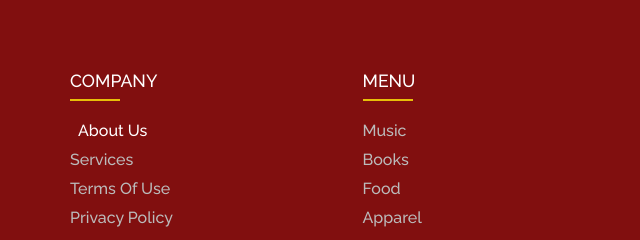
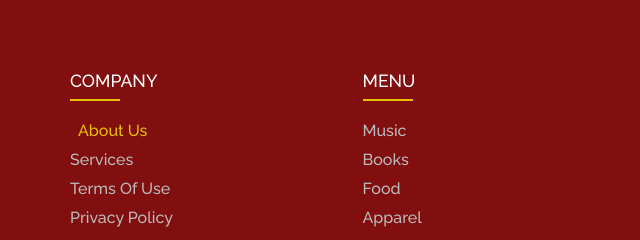
Before and after one commit to snowleopardAlexa/footer-lists-responsive, a plain HTML site: page index.html in a window 1280 px wide. In both pictures the pointer is over the link "About Us". Shown: the top 240 px of the page, 0-640 px from the left. Drawn offline with Linux system fonts and the light colour scheme.

Commit message:
add hover to list

```diff
--- a/main.css
+++ b/main.css
@@ -70,6 +70,10 @@ ul {
 }
 
 .col ul li a:hover {
-    color: #ffffff;
+    color: rgb(231, 191, 9);
     padding-left: 8px;
 }
+
+.col .social-media a {
+
+}
```
